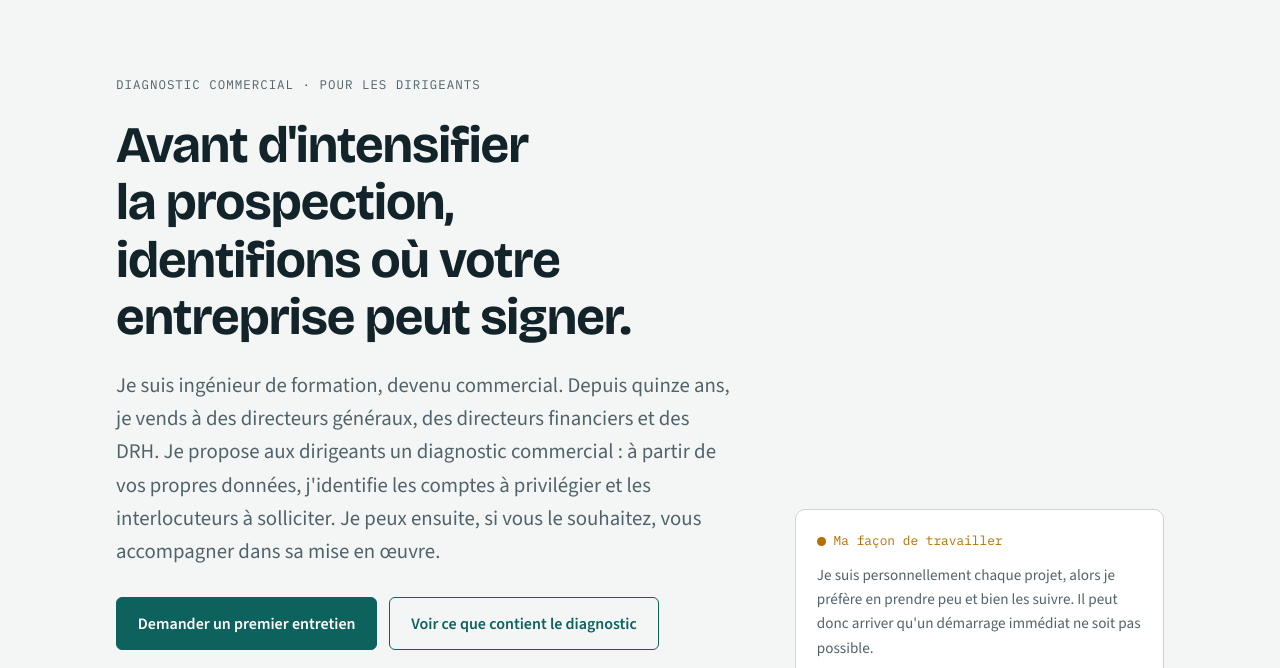
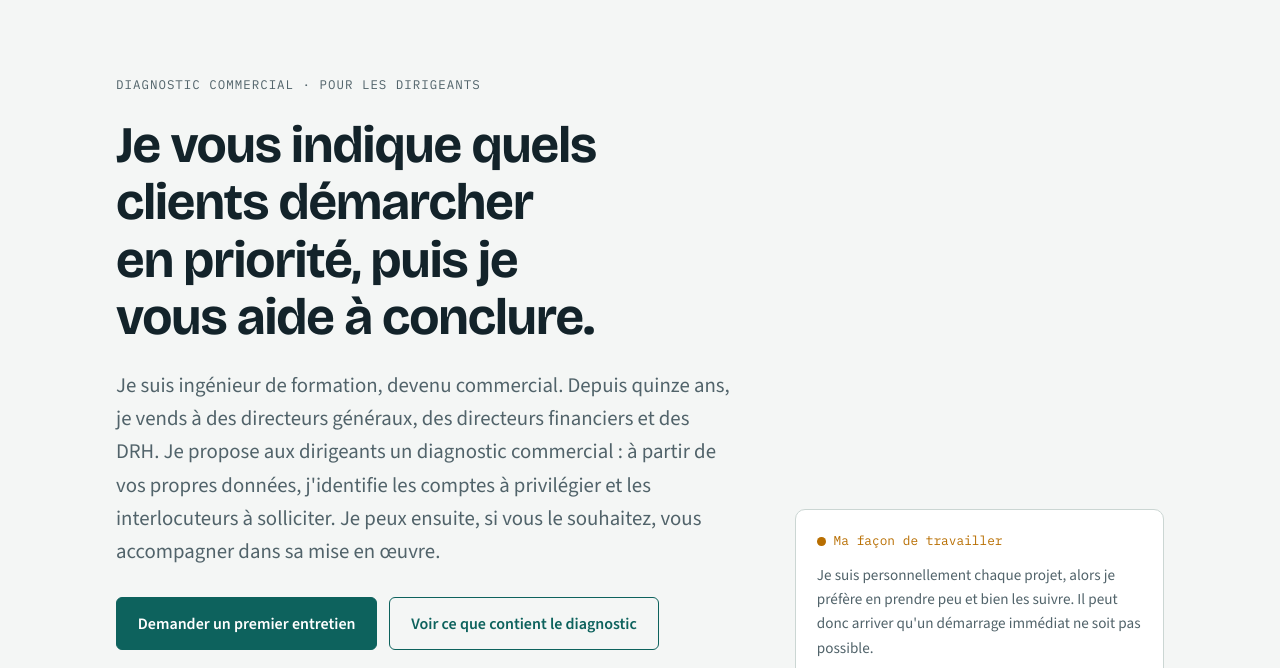
Before and after one commit to wggaming/wagramconseil, a plain HTML site: page index.html in a window 1280 px wide. Shown: the part 78-746 px from the top of the page. Drawn offline with nearby package versions, Linux system fonts and the light colour scheme.

Commit message:
Accroche plus claire : quels clients démarcher en priorité
Co-Authored-By: Claude Opus 5.5 <noreply@anthropic.com>
Claude-Session: https://claude.ai/code/session_01HTg6kZESVsoL9JTcL4rNqP

```diff
--- a/index.html
+++ b/index.html
@@ -4,13 +4,13 @@
 <meta charset="utf-8">
 <meta name="viewport" content="width=device-width, initial-scale=1">
 <title>Matthieu Coleaux</title>
-<meta name="description" content="Matthieu Coleaux, Wagram Conseil. Un diagnostic commercial de cinq jours pour savoir où votre entreprise peut signer, puis, si cela a du sens, le déploiement à vos côtés.">
+<meta name="description" content="Matthieu Coleaux, Wagram Conseil. Un diagnostic commercial de cinq jours qui vous indique quels clients démarcher en priorité, puis, si vous le souhaitez, un accompagnement jusqu'aux premières signatures.">
 <link rel="preconnect" href="https://fonts.googleapis.com">
 <link rel="preconnect" href="https://fonts.gstatic.com" crossorigin>
 <link rel="stylesheet" href="https://fonts.googleapis.com/css2?family=Bricolage+Grotesque:opsz,wght@12..96,500;12..96,700&family=Source+Sans+3:wght@400;600&family=IBM+Plex+Mono:wght@400;500&display=swap">
 <link rel="canonical" href="https://wagramconseil.fr/">
 <meta property="og:title" content="Matthieu Coleaux · Diagnostic commercial">
-<meta property="og:description" content="Un diagnostic commercial pour savoir où votre entreprise peut signer, puis, si vous le souhaitez, un accompagnement dans sa mise en œuvre.">
+<meta property="og:description" content="Un diagnostic commercial qui vous indique quels clients démarcher en priorité, puis, si vous le souhaitez, un accompagnement jusqu'aux premières signatures.">
 <meta property="og:url" content="https://wagramconseil.fr/">
 <meta property="og:type" content="website">
 <style>
@@ -200,7 +200,7 @@ footer details p{margin-top:.6rem;max-width:70ch}
   <div class="wrap hero">
     <div class="stack">
       <p class="eyebrow">Diagnostic commercial · pour les dirigeants</p>
-      <h1>Avant d'intensifier la prospection, identifions où votre entreprise peut signer.</h1>
+      <h1>Je vous indique quels clients démarcher en priorité, puis je vous aide à conclure.</h1>
       <p class="lede">Je suis ingénieur de formation, devenu commercial. Depuis quinze ans, je vends à des directeurs généraux, des directeurs financiers et des DRH. Je propose aux dirigeants un diagnostic commercial : à partir de vos propres données, j'identifie les comptes à privilégier et les interlocuteurs à solliciter. Je peux ensuite, si vous le souhaitez, vous accompagner dans sa mise en œuvre.</p>
       <div class="cta-row">
         <a class="btn btn-primary" href="#rendez-vous">Demander un premier entretien</a>
```
